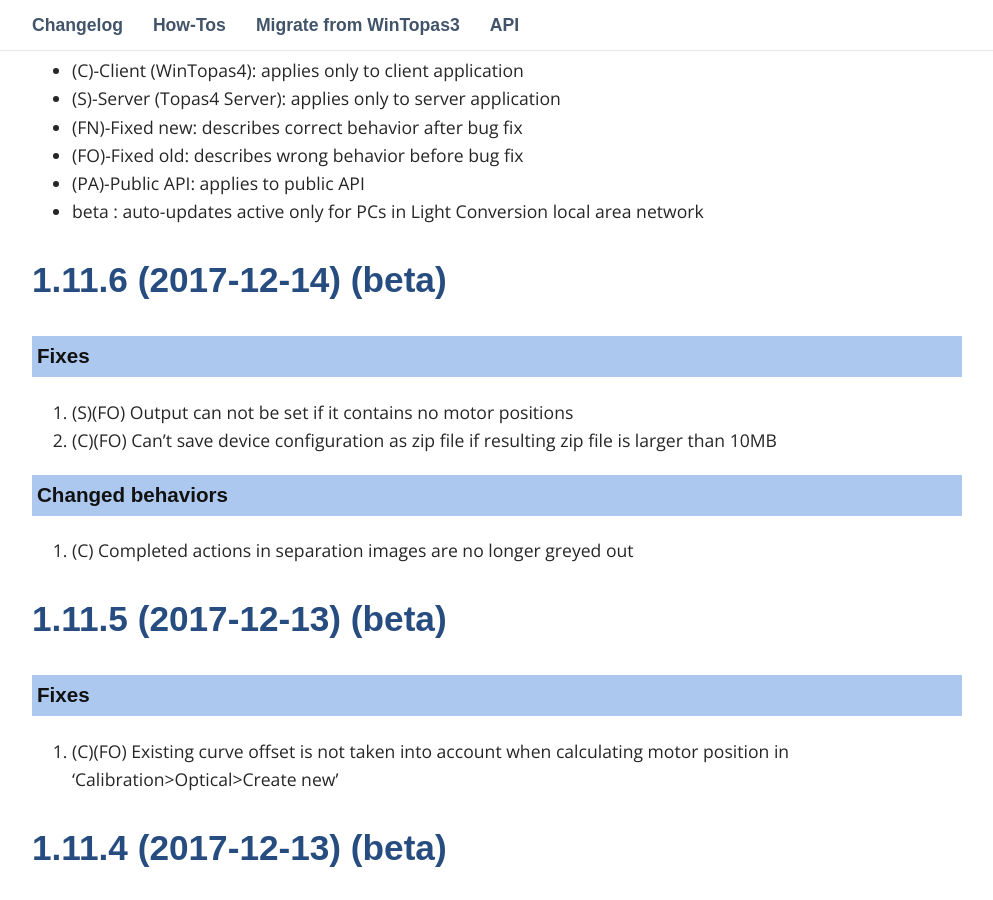
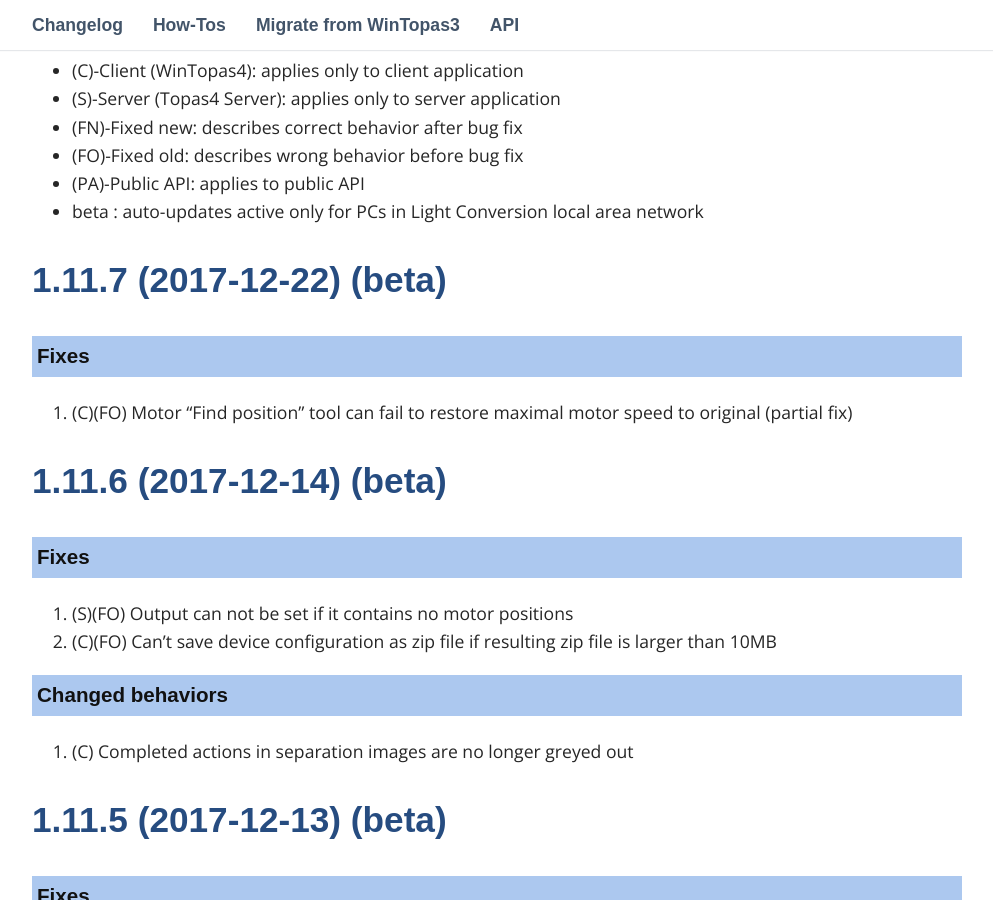
Before and after one commit to DomasM/Topas4InfoTemp00, a Jekyll site: the page built from _pages/03_changelog.md, in a window 1280 px wide and 900 px high, scrolled down 497 px. Shown: the whole window, without its empty margins (143-1136 px from the left). Built offline with Jekyll 4.4.1, drawn with Linux system fonts in a browser that asks for light colours; some web fonts are replaced; comment, search, counter and statistics services are not loaded.

Commit message:
1.11.7 release

```diff
--- a/_pages/03_changelog.md
+++ b/_pages/03_changelog.md
@@ -18,6 +18,13 @@
 * (PA)-Public API: applies to public API
 * beta : auto-updates active only for PCs in Light Conversion local area network
 
+
+
+## 1.11.7 (2017-12-22) (beta)
+
+
+### Fixes
+1. (C)(FO) Motor "Find position" tool can fail to restore maximal motor speed to original (partial fix)
 
 
 ## 1.11.6 (2017-12-14) (beta)
```
